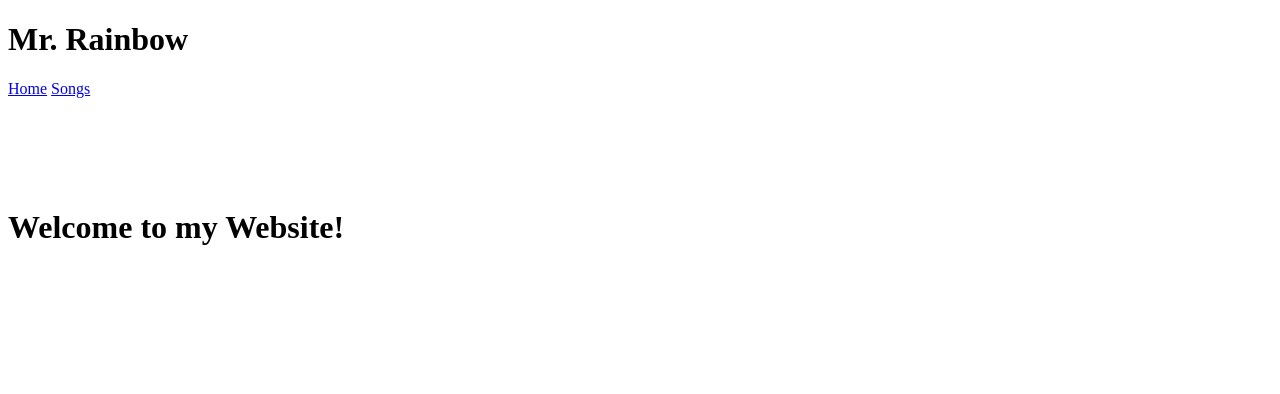
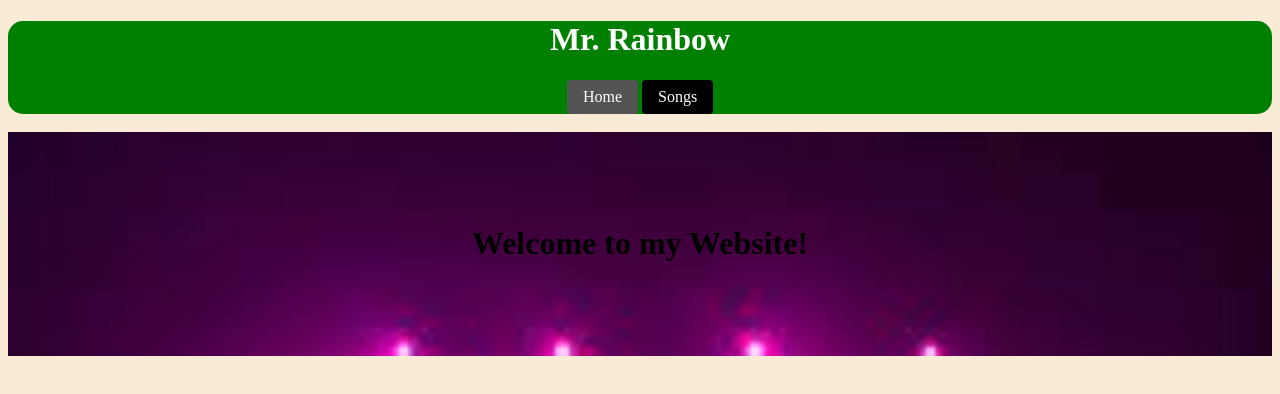
Before and after one commit to MrRainbowSongs/MrRainbowSongs.github.io, a plain HTML site: page index.html in a window 1280 px wide. Drawn offline with Linux system fonts and the light colour scheme.

Commit message:
added css to html

```diff
--- a/index.html
+++ b/index.html
@@ -3,7 +3,49 @@
 
 <head>
     <title>MrRainbow Music Website</title>
-    <link rel="stylesheet" href="index.css">
+    <style>
+        body {
+            background-color: antiquewhite;
+            text-align: center;
+        }
+
+        .navbar {
+            background-color: green;
+            border-radius: 15px;
+        }
+
+        .navitem {
+            background-color: black;
+            color: white;
+            display: inline-block;
+            padding: 0.5em 1em;
+            text-decoration: none;
+            border: none;
+            border-radius: 4px;
+            cursor: pointer;
+        }
+        .navitem-active {
+            background-color: rgb(85, 84, 84);
+            color: white;
+            display: inline-block;
+            padding: 0.5em 1em;
+            text-decoration: none;
+            border: none;
+            border-radius: 4px;
+            cursor: pointer;
+        }
+        .navtitle {
+            color: white;
+        }
+
+        header {
+            display: block;
+            background-image: url(mrrainbowsongs.png);
+            filter: blur(100%);
+            background-size: cover;
+            height: 100%;
+          }
+    </style>
 </head>
 
 <body>
```
